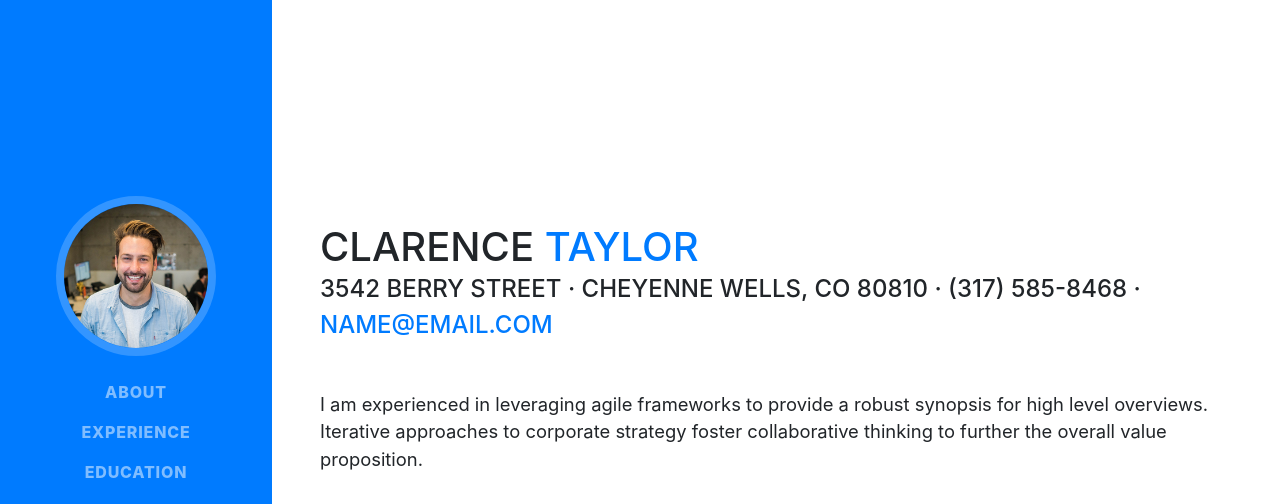
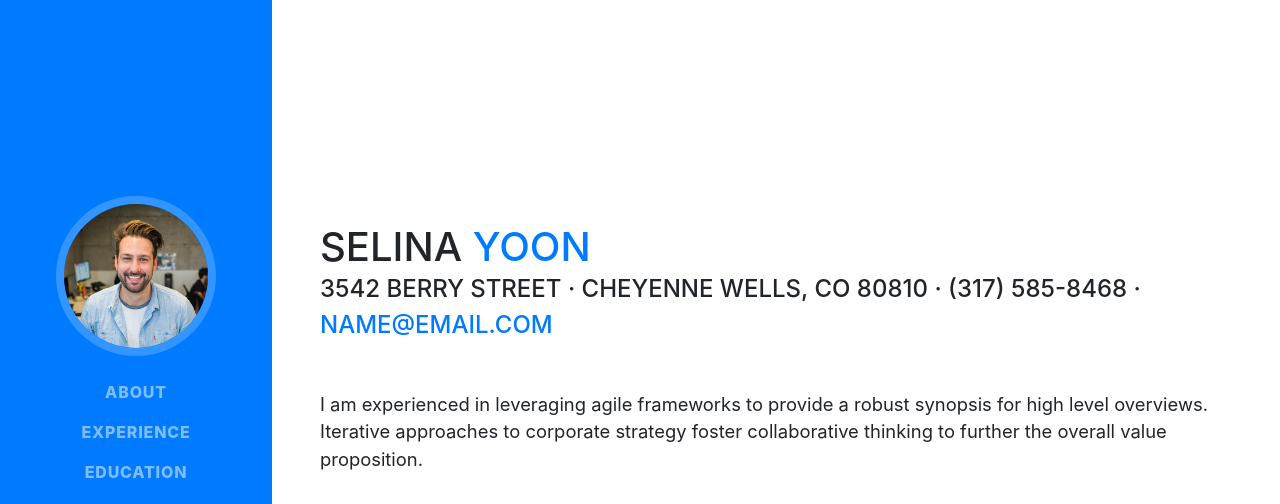
Before and after one commit to selinayoon/eunsol, a website with bundled scripts: page index.html in a window 1280 px wide. Shown: the top 504 px of the page. Built offline with nearby package versions, Linux system fonts and the light colour scheme; a web font is replaced by a local one.

Commit message:
change name again

```diff
--- a/index.html
+++ b/index.html
@@ -63,8 +63,8 @@
 
       <section class="resume-section p-3 p-lg-5 d-flex d-column" id="about">
         <div class="my-auto">
-          <h1 class="mb-0">Clarence
-            <span class="text-primary">Taylor</span>
+          <h1 class="mb-0">Selina
+            <span class="text-primary">Yoon</span>
           </h1>
           <div class="subheading mb-5">3542 Berry Street · Cheyenne Wells, CO 80810 · (317) 585-8468 ·
             <a href="mailto:name@email.com">name@email.com</a>
```
